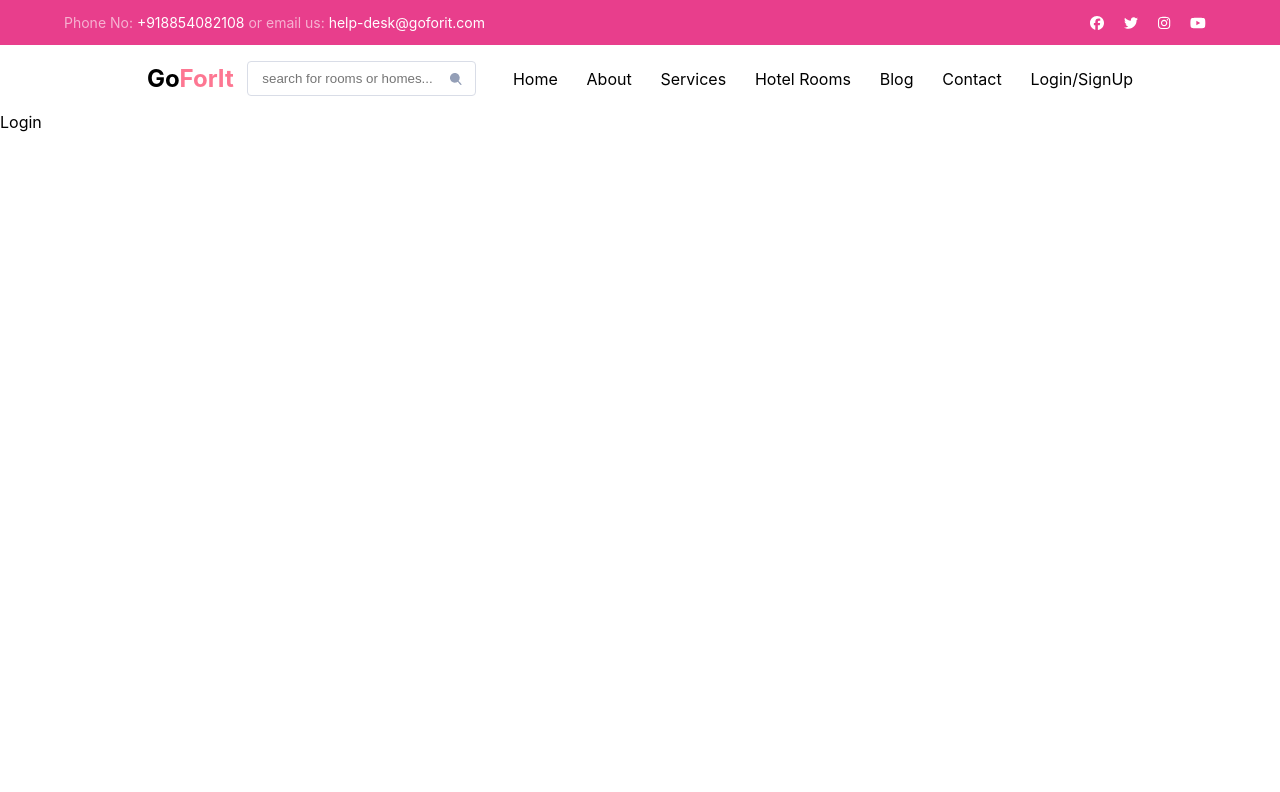
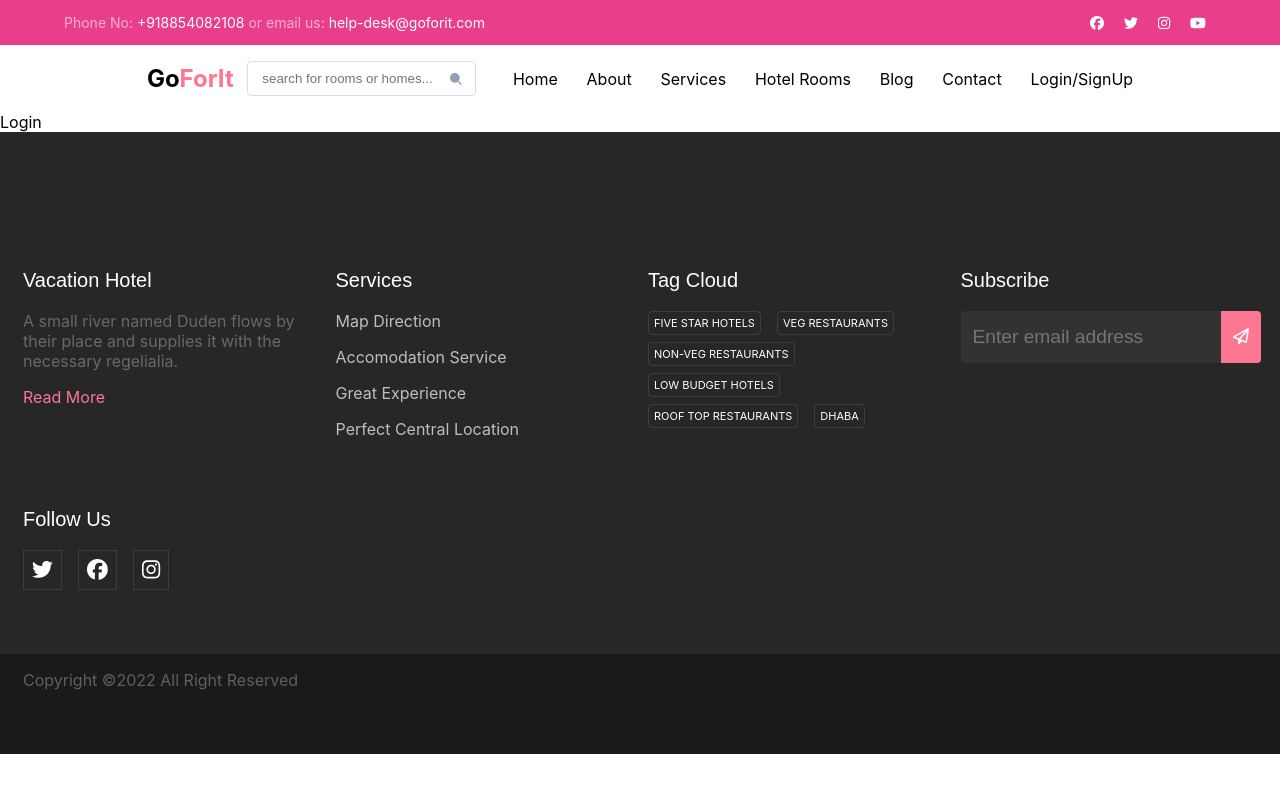
Before and after one commit to GautamSharma05/GoForIT, a React (Create React App) app: page /login in a window 1280 px wide. Shown: the top 792 px of the page. Built offline with nearby package versions, Linux system fonts and the light colour scheme.

Commit message:
✅ Add Footer Component ✅  Add FontAwesome Regular Package

```diff
--- a/package.json
+++ b/package.json
@@ -6,6 +6,7 @@
   "dependencies": {
     "@fortawesome/fontawesome-svg-core": "^6.2.1",
     "@fortawesome/free-brands-svg-icons": "^6.2.1",
+    "@fortawesome/free-regular-svg-icons": "^6.2.1",
     "@fortawesome/react-fontawesome": "^0.2.0",
     "@testing-library/jest-dom": "^5.16.5",
     "@testing-library/react": "^13.4.0",
--- a/src/App.tsx
+++ b/src/App.tsx
@@ -12,6 +12,7 @@ import Home from "./pages/home_page/Home";
 import Service from "./pages/service_page/Service";
 import AllHotel from "./pages/hotel_rooms/AllHotel";
 import Login from "./pages/login/Login";
+import Footer from "./components/footer/Footer";
 function App() {
   return (
     <Router>
@@ -26,7 +27,7 @@ function App() {
         <Route path="/contact" element={<Contact />} />
         <Route path="/login" element={<Login />} />
       </Routes>
-
+      <Footer/>
     </Router>
   );
 }
--- /dev/null
+++ b/src/components/footer/Footer.css
@@ -0,0 +1,180 @@
+footer{
+    padding:7rem 0;
+}
+
+.footer{
+    background: #272727;
+    padding-bottom: 0;
+}
+
+.container-footer{
+
+    max-width: 1300px;
+    width: 100%;
+    padding-left: 15px;
+    padding-right: 15px;
+    margin-left: auto;
+    margin-right: auto;
+}
+
+.row{
+    display: flex;
+    flex-wrap: wrap;
+
+}
+
+.col, .col-md-3, .col-md-4, .col-md-5, .col-md-6, .col-md-7, .col-md-8, .col-md-9, .col-md-12, .col-lg-3, .col-lg-4, .col-lg-6, .col-lg-8 {
+    position: relative;
+    width: 100%;
+    padding-right: 0.5rem;
+    padding-left: 0.5rem;
+}
+.footer h2{
+    text-align: start;
+}
+.footer .footer-heading{
+    text-decoration: none;
+    font-size: 20px;
+    color: #fff;
+
+    margin-bottom: 30px;
+    font-weight: 500;
+    font-family: "Poppins", Arial, sans-serif;
+}
+
+.footer p{
+    text-align: start;
+    color: rgba(255, 255, 255, 0.3)
+}
+
+#read_more{
+    color: #fd7792;
+    text-decoration: none;
+}
+
+.mt-5{
+    margin-top: 3rem !important;
+}
+
+.services-list{
+    list-style: none;
+    padding-left: 0;
+
+}
+.services-list li{
+    margin-bottom: 1rem;
+}
+
+.footer .services-list li .service-list-links{
+    color:rgba(255, 255, 255, 0.7);
+    text-decoration: none;
+    cursor: pointer;
+}
+
+.footer .tag-cloud .tag-cloud-link{
+    text-decoration: none;
+    display: inline-block;
+    padding: 4px 5px;
+    margin-bottom: 7px;
+    margin-right: 1rem;
+    border-radius: 4px;
+    font-size: 11px;
+    color: #fff;
+    border: 1px solid rgba(255, 255, 255, 0.1);
+}
+
+.subscribe-form{
+    width: 100%;
+}
+
+.footer .subscribe-form .form-group{
+    display: flex;
+}
+
+.footer .subscribe-form .form-group input{
+    background: rgba(255, 255, 255, 0.05);
+    border: none !important;
+    outline: none !important;
+    font-size: 1.2rem;
+    color: rgba(255, 255, 255, 0.3);
+
+
+}
+
+.form-control{
+    height: 52px !important;
+    display: block;
+    width: 100%;
+    padding: 0.375rem 0.75rem;
+    font-weight: 400;
+    line-height: 1.5;
+}
+
+.rounded-left{
+    border-top-left-radius: 0.25rem !important;
+    border-bottom-left-radius: 0.25rem !important;
+}
+
+.rounded-right{
+    border-top-right-radius: 0.25rem !important;
+    border-bottom-right-radius: 0.25rem !important;
+}
+
+.footer .subscribe-form .form-group .submit {
+    color: #fff !important;
+    display: block;
+    width: 52px;
+    height: 52px;
+    font-size: 16px;
+    background: #fd7792 !important;
+    border: none;
+}
+
+.social-icon-liststyled{
+    list-style: none;
+    padding-left: 0;
+    margin-top: 1rem;}
+
+
+.social-icon-liststyled li{
+    margin-right: 1rem;
+    padding: 0.5rem;
+    display: inline-block;
+    color: #fff;
+    border: 1px solid rgba(255, 255, 255, 0.1);
+}
+
+.social-icon-liststyled li .social-footer-link{
+
+   font-size: 1.3rem;
+}
+
+.border-top{
+    border-color:#1a1a1a;
+    background: #1a1a1a;
+    width: 100%;
+    padding-bottom: 3rem !important;
+}
+
+
+
+@media (min-width:765px){
+    .mb-md-0 {
+        margin-bottom: 0 !important;
+    }
+    .col-md-6 {
+        -webkit-box-flex: 0;
+        -ms-flex: 0 0 50%;
+        flex: 0 0 50%;
+        max-width: 50%;
+    }
+}
+
+@media (min-width:1228px){
+    .col-lg-3{
+        -webkit-box-flex: 0;
+        flex:  0 0 25%;
+        max-width: 25%;
+    }
+
+}
--- /dev/null
+++ b/src/components/footer/Footer.tsx
@@ -0,0 +1,125 @@
+import "./Footer.css";
+import { Link } from "react-router-dom";
+import {faPaperPlane} from "@fortawesome/free-regular-svg-icons";
+import { faFacebook, faInstagram, faTwitter} from "@fortawesome/free-brands-svg-icons";
+
+import { FontAwesomeIcon } from "@fortawesome/react-fontawesome";
+function Footer() {
+  return (
+    <footer className="footer">
+      <div className="container-footer">
+        <div className="row">
+          <div className="col-md-6 col-lg-3 mb-md-0 mb-4">
+            <h2>
+              <Link className="footer-heading" to="#">
+                Vacation Hotel
+              </Link>
+            </h2>
+            <p>
+              A small river named Duden flows by their place and supplies it
+              with the necessary regelialia.
+            </p>
+            <Link id="read_more" to="#">
+              Read More
+            </Link>
+          </div>
+
+          <div className="col-md-6 col-lg-3 mb-md-0 mb-4">
+            <h2>
+              <Link className="footer-heading" to="#">
+                Services
+              </Link>
+            </h2>
+            <ul className="services-list">
+              <li>
+                <Link className="service-list-links" to="#">
+                  Map Direction
+                </Link>
+              </li>
+              <li>
+                <Link className="service-list-links" to="#">
+                  Accomodation Service
+                </Link>
+              </li>
+              <li>
+                <Link className="service-list-links" to="#">
+                  Great Experience
+                </Link>
+              </li>
+              <li>
+                <Link className="service-list-links" to="#">
+                  Perfect Central Location
+                </Link>
+              </li>
+            </ul>
+          </div>
+
+          <div className="col-md-6 col-lg-3 mb-md-0 mb-4">
+            <h2>
+              <Link className="footer-heading" to="#">
+                Tag Cloud
+              </Link>
+            </h2>
+            <div className="tag-cloud">
+              <Link to="" className="tag-cloud-link">FIVE STAR HOTELS</Link>
+              <Link to="" className="tag-cloud-link">VEG RESTAURANTS</Link>
+              <Link to="" className="tag-cloud-link">NON-VEG RESTAURANTS</Link>
+              <Link to="" className="tag-cloud-link">LOW BUDGET HOTELS</Link>
+              <Link to="" className="tag-cloud-link">ROOF TOP RESTAURANTS</Link>
+              <Link to="" className="tag-cloud-link">DHABA</Link>
+            </div>
+          </div>
+
+
+          <div className="col-md-6 col-lg-3 mb-md-0 mb-4">
+          <h2>
+              <Link className="footer-heading" to="#">
+                Subscribe
+              </Link>
+            </h2>
+            <form action="#" className="subscribe-form">
+                <div className="form-group">
+                    <input className="form-control rounded-left" type="text" placeholder="Enter email address" />
+                    <button className="form-control submit rounded-right" type="submit">
+                    <FontAwesomeIcon icon={faPaperPlane} />
+                    </button>
+                </div>
+            </form>
+          </div>
+          <div className="col-md-6 col-lg-3 mb-md-0 mb-4">
+          <h2 className="mt-5">
+              <Link className="footer-heading " to="#">
+                Follow Us
+              </Link>
+            </h2>
+                <ul className="social-icon-liststyled">
+                    <li><FontAwesomeIcon className="social-footer-link" icon={faTwitter}/></li>
+                    <li><FontAwesomeIcon className="social-footer-link" icon={faFacebook}/></li>
+                    <li><FontAwesomeIcon className="social-footer-link" icon={faInstagram}/></li>
+                </ul>
+          </div>
+
+
+        </div>
+      </div>
+
+
+      <div className="mt-5 border-top">
+        <div className="container-footer">
+            <div className="row">
+                <div className="col-md-6 col-lg-8">
+                    <p>Copyright ©
+                        <script>
+                            document.write(new Date().getFullYear());
+                        </script>
+                        2022 All Right Reserved
+                    </p>
+                </div>
+            </div>
+        </div>
+      </div>
+    </footer>
+  );
+}
+
+export default Footer;
```
